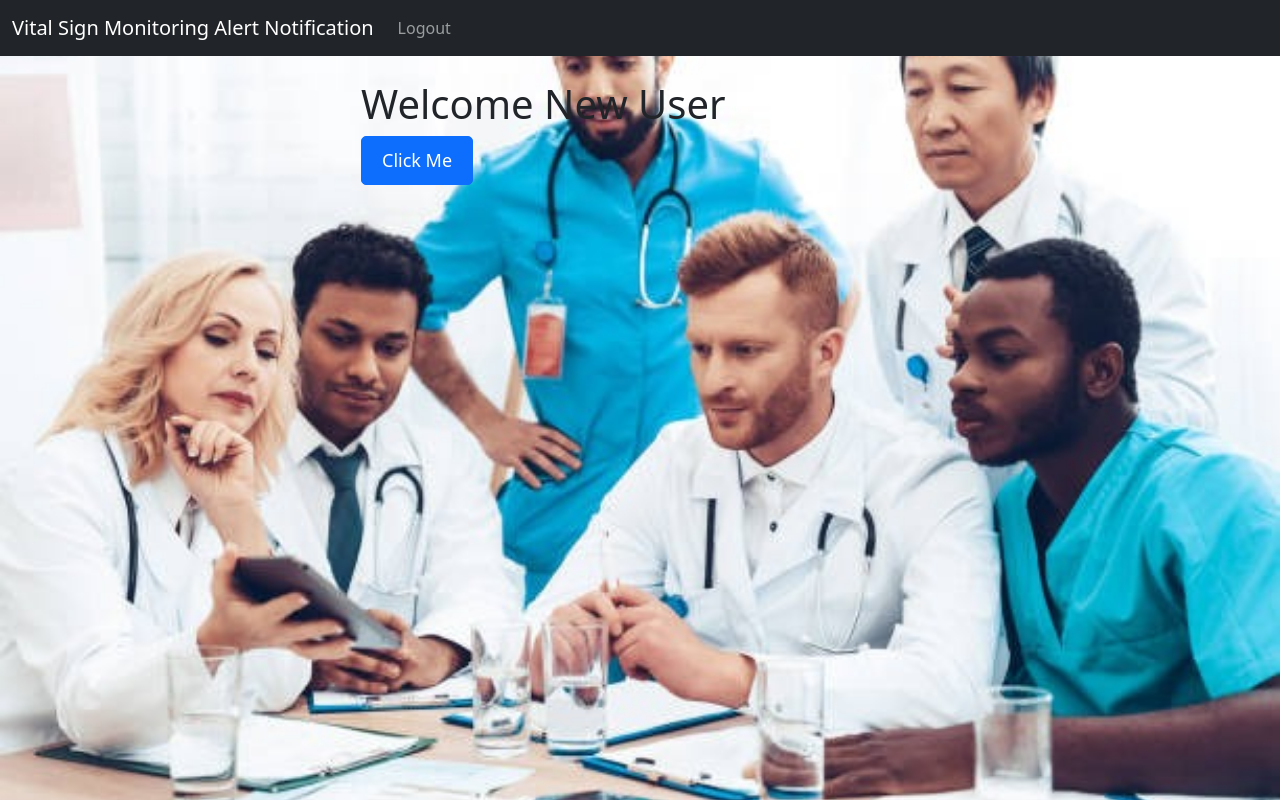
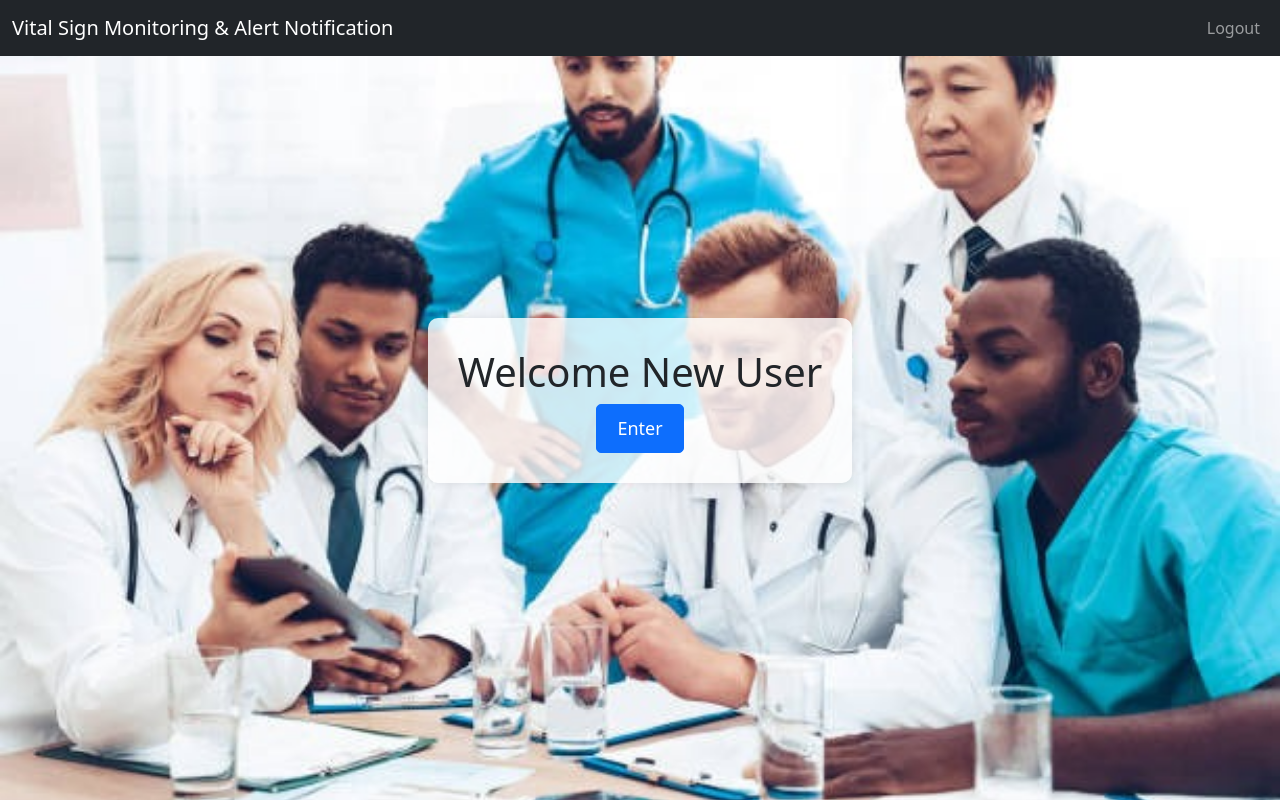
Before and after one commit to HariSatyam-914/Vital_Sign_Monitoring_Alert_Notification, a Django app: page / in a window 1280 px wide. Run offline with Django 5.2, Linux system fonts and the light colour scheme; the visitor is signed in with stand-in values (Sample User, id 1); parts of the project's set-up code (start-up, migrations or seed data) failed here and were passed over.

Commit message:
Modify the home page and navbar

```diff
--- a/Vital_Sign/app/templates/base.html
+++ b/Vital_Sign/app/templates/base.html
@@ -3,7 +3,7 @@
   <head>
     <meta charset="utf-8">
     <meta name="viewport" content="width=device-width, initial-scale=1">
-    <title>Vital Sign Monitoring Alert Notification</title>
+    <title>Vital Sign Monitoring & Alert Notification</title>
     <link href="https://cdn.jsdelivr.net/npm/bootstrap@5.3.3/dist/css/bootstrap.min.css" rel="stylesheet" integrity="sha384-QWTKZyjpPEjISv5WaRU9OFeRpok6YctnYmDr5pNlyT2bRjXh0JMhjY6hW+ALEwIH" crossorigin="anonymous">
   </head>
   <body>
--- a/Vital_Sign/app/templates/home.html
+++ b/Vital_Sign/app/templates/home.html
@@ -8,10 +8,18 @@
         background-size: cover;
     }
 
+    /* Center the welcome text and button */
     .center-container {
+        display: flex;
+        justify-content: center;
+        align-items: center;
+        height: 80vh; /* Adjust height to ensure content stays centered */
         text-align: center;
+    }
+
+    .content-box {
         background: rgba(255, 255, 255, 0.8); /* Light background for visibility */
-        padding: 20px;
+        padding: 30px;
         border-radius: 10px;
         box-shadow: 0px 0px 10px rgba(0, 0, 0, 0.1);
     }
@@ -23,10 +31,11 @@
     }
 </style>
 
-<div class="col-md-6 offset-md-3">
+<div class="center-container">
+    <div class="content-box">
         {% if user.is_authenticated %}
-        <h1> Welcome New User</h1>
-        <a href="{% url 'dashboard'%}" class="btn btn-primary btn-custom">Click Me</a>
+            <h1>Welcome New User</h1>
+            <a href="{% url 'dashboard' %}" class="btn btn-primary btn-custom">Enter</a>
         {% else %}
             <h1>Login</h1>
             <br/>
@@ -45,5 +54,6 @@
             </form>
         {% endif %}
     </div>
+</div>
 
 {% endblock %}
--- a/Vital_Sign/app/templates/navbar.html
+++ b/Vital_Sign/app/templates/navbar.html
@@ -1,16 +1,15 @@
 <nav class="navbar navbar-expand-lg navbar-dark bg-dark">
   <div class="container-fluid">
-      <a class="navbar-brand" href="#">Vital Sign Monitoring Alert Notification</a>
+      <a class="navbar-brand" href="#">Vital Sign Monitoring & Alert Notification</a>
       <button class="navbar-toggler" type="button" data-bs-toggle="collapse" data-bs-target="#navbarNav" aria-controls="navbarNav" aria-expanded="false" aria-label="Toggle navigation">
           <span class="navbar-toggler-icon"></span>
       </button>
       <div class="collapse navbar-collapse" id="navbarNav">
-        <ul class="navbar-nav">
+          <ul class="navbar-nav ms-auto"> <!-- Added ms-auto here -->
               {% if user.is_authenticated %}
               <li class="nav-item">
                   <a class="nav-link" href="{% url 'logout' %}">Logout</a>
               </li>
-
               {% else %}
               <li class="nav-item">
                   <a class="nav-link" href="{% url 'register' %}">Register</a>
```
Lines whose indentation alone changed are shown as unchanged.
